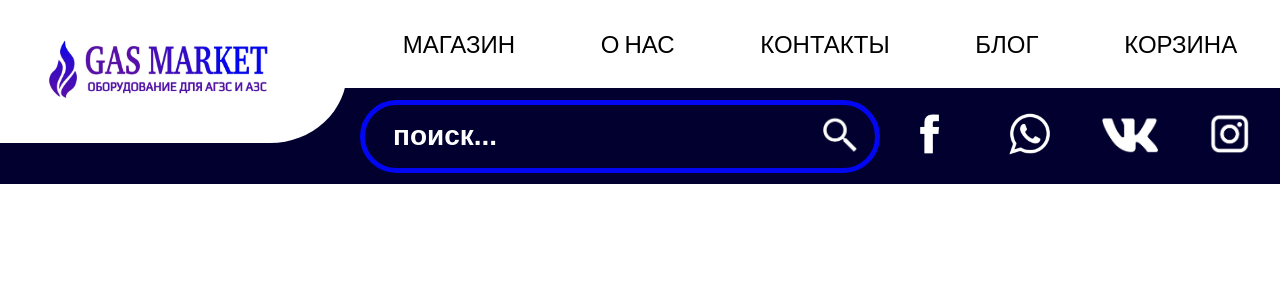
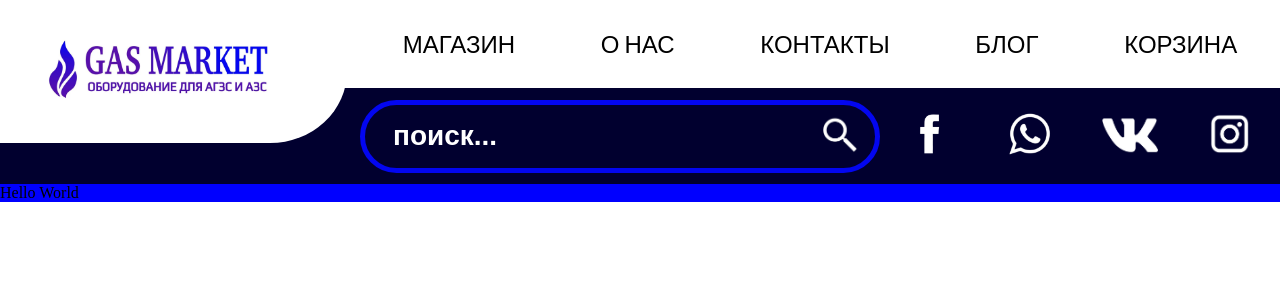
Before and after one commit to Danila267/azsk, a Vue app: page /categories in a window 1280 px wide. Shown: the top 300 px of the page. Built offline with nearby package versions, Linux system fonts and the light colour scheme.

Commit message:
Categories layout

```diff
--- a/src/components/HomeBlog.vue
+++ b/src/components/HomeBlog.vue
@@ -30,7 +30,9 @@
                 </Transition>
             </div>
         </div>
+        <Transition name="light-appear" appear>
         <div class="homeblog__light"></div>
+        </Transition>
     </div>
 </template>
 
@@ -57,6 +59,9 @@ export default {
     }
     .uptitle-appear-enter-active {
         animation: left-appear-in 1.3s ease;
+    }
+    .light-appear-enter-active {
+        animation: light-appear-in 1.75s ease;
     }
 
 
@@ -188,8 +193,15 @@ export default {
     .homeblog__block--right__img {
         // box-shadow: 5px 10px 20px #94CFD0;
         filter: drop-shadow(0 0 1.75rem #94CFD0);
+        transition: all 0.35s ease;
         // min-width: none;
         // flex-shrink: 0;
+    }
+    .homeblog__block--right__img:hover {
+        transform: scale(1.04);
+        filter: drop-shadow(0 0 2rem #94CFD0);
+        cursor: pointer;
+        transition: all 0.35s ease;
     }
 
     .homeblog__light {
@@ -248,4 +260,17 @@ export default {
         transform: translate(0%, -2%);
     }
 }
+
+    @keyframes light-appear-in {
+    0% {
+        transform: translateX(-700px) scale(0.35);
+        // transform: scale(0.35);
+        // filter: blur(0px);
+    }
+    100% {
+        transform: translateX(0px) scale(1);
+        // transform: scale(1);
+        // filter: blur(200px);
+    }
+    }
 </style>
--- a/src/components/HomeMarket.vue
+++ b/src/components/HomeMarket.vue
@@ -90,8 +90,15 @@ export default {
     .homemarket__block--left__img {
         // box-shadow: 5px 10px 20px #94CFD0;
         filter: drop-shadow(0 0 1.75rem #94CFD0);
+        transition: all 0.35s ease;
         // min-width: none;
         // flex-shrink: 0;
+    }
+    .homemarket__block--left__img:hover {
+        transform: scale(1.04);
+        filter: drop-shadow(0 0 2rem #94CFD0);
+        cursor: pointer;
+        transition: all 0.35s ease;
     }
     .homemarket__block--right {
         background-color: 01002F;
@@ -148,7 +155,7 @@ export default {
         display: flex;
         // margin-left: 105px;
         margin-top: 60px;
-        background-color: #01002F;
+        background-color: rgba($color: #000000, $alpha: 0);
     }
     .homemarket__block--right__buttonline__button--first {
         max-width: 353px;
--- a/src/components/HomePrice.vue
+++ b/src/components/HomePrice.vue
@@ -117,7 +117,7 @@ export default {
         display: flex;
         margin-left: 105px;
         margin-top: 60px;
-        background-color: #01002F;
+        background-color: rgba($color: #000000, $alpha: 0);
     }
     .homeprice__block--left__buttonline__button--first {
         max-width: 265px;
@@ -171,8 +171,15 @@ export default {
     .homeprice__block--right__img {
         // box-shadow: 5px 10px 20px #94CFD0;
         filter: drop-shadow(0 0 1.75rem #94CFD0);
+        transition: all 0.35s ease;
         // min-width: none;
         // flex-shrink: 0;
+    }
+    .homeprice__block--right__img:hover {
+        transform: scale(1.04);
+        filter: drop-shadow(0 0 2rem #94CFD0);
+        cursor: pointer;
+        transition: all 0.35s ease;
     }
 
     .homeprice__light {
--- a/src/router/index.js
+++ b/src/router/index.js
@@ -1,11 +1,17 @@
 import { createRouter, createWebHistory } from 'vue-router'
 import Home from '../views/Home.vue'
+import Categories from '@/views/Categories.vue'
 
 const routes = [
   {
     path: '/',
     name: 'home',
     component: Home
+  },
+  {
+    path: '/categories',
+    name: 'categories',
+    component: Categories
   },
 ]
 
--- /dev/null
+++ b/src/views/Categories.vue
@@ -0,0 +1,24 @@
+<template>
+    <div class="categories">
+        Hello World
+    </div>
+</template>
+
+<script>
+export default {
+    name: 'Categories'
+}
+</script>
+
+<style lang="scss" scoped>
+.categories {
+  width: 100%;
+  height: auto;
+  top: 11.5em;
+  position: relative;
+  display: flex;
+  flex-direction: column;
+  background-color: blue;
+  z-index: 300;
+}
+</style>
```
